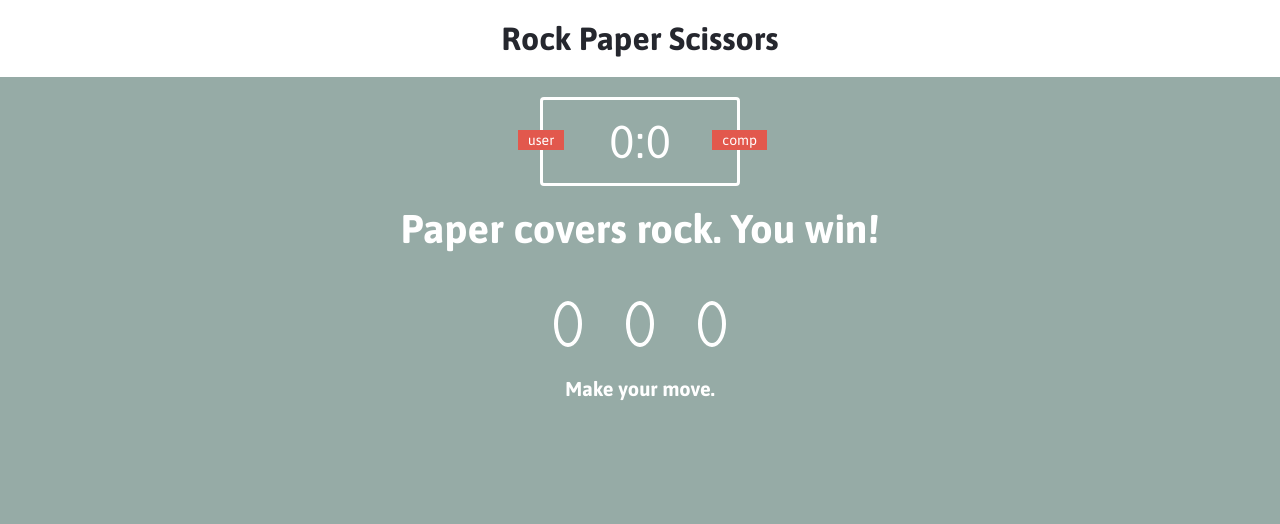
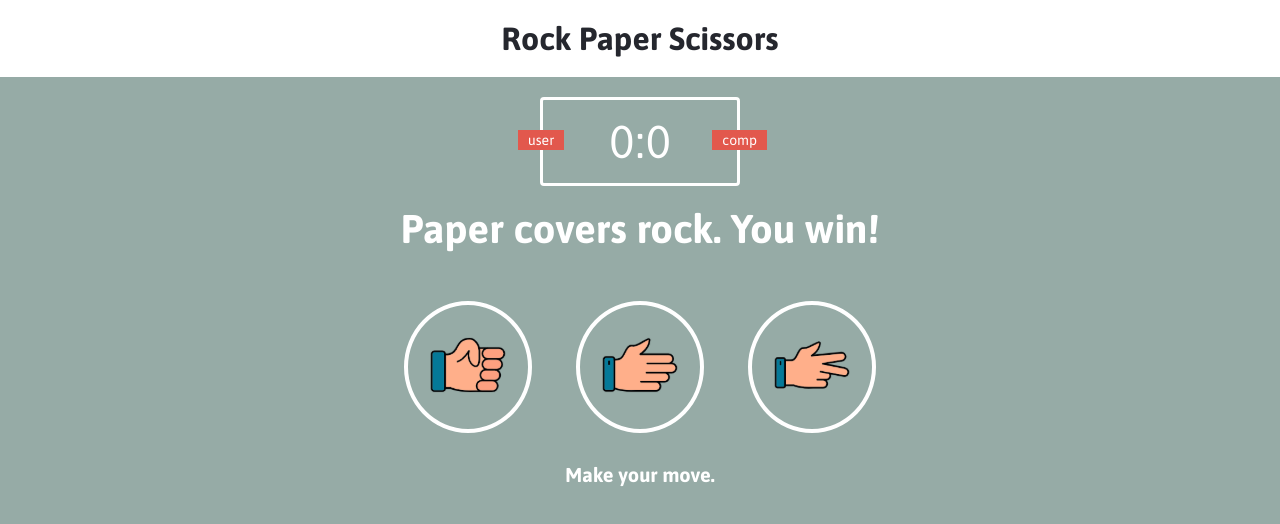
Before and after one commit to HanifahJA/Rock-Paper-Scissors, a plain HTML site: page index.html in a window 1280 px wide. Drawn offline with Linux system fonts and the light colour scheme; the site is published under a folder, as on GitHub Pages, so addresses that start at the root find nothing.

Commit message:
Update index.html

```diff
--- a/index.html
+++ b/index.html
@@ -24,13 +24,13 @@
 
     <div class="choices">
         <div class="choice" id="r">
-            <img src="/rock.png" alt="">
+            <img src="rock.png" alt="rock img">
         </div>
         <div class="choice" id="p">
-            <img src="/paper.png" alt="">
+            <img src="paper.png" alt="paper img">
         </div>
         <div class="choice" id="s">
-            <img src="/scissors.png" alt="">
+            <img src="scissors.png" alt="scissors img">
         </div>
     </div>
 
```
